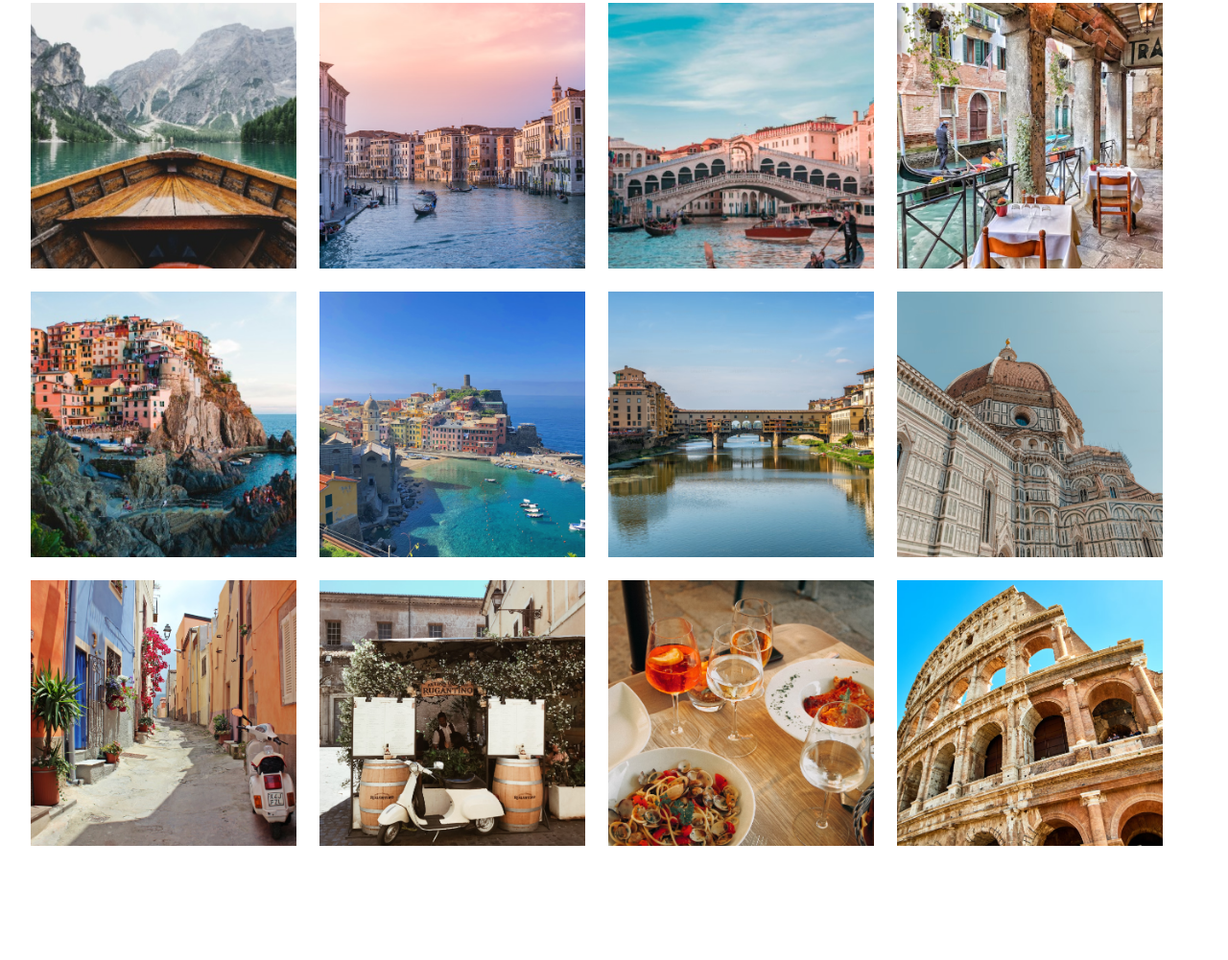
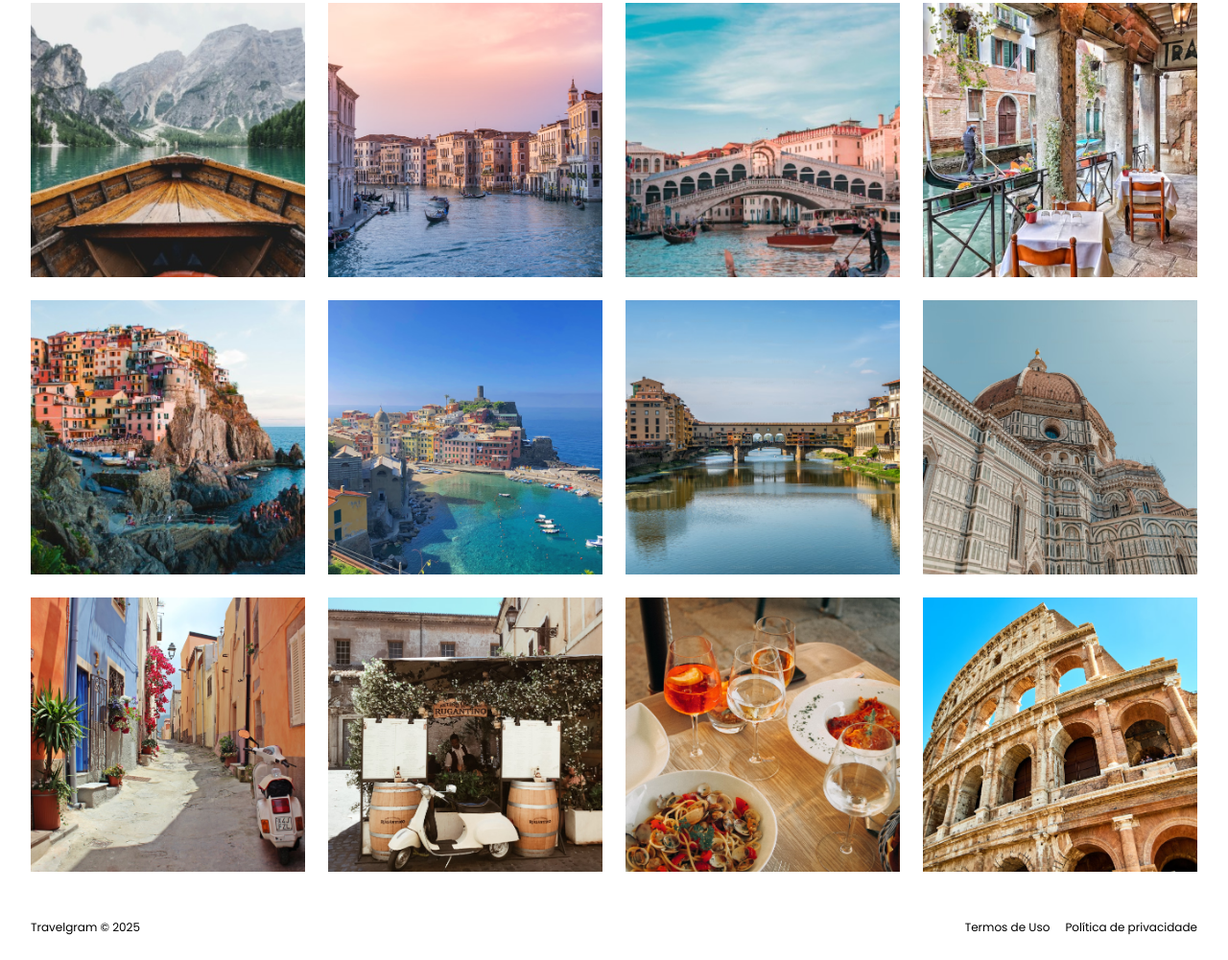
Before and after one commit to viniciogomesr/projeto-travelgram, a plain HTML site: page index.html in a window 1280 px wide. Shown: the part 341-1342 px from the top of the page at 96% size. Before the commit the page ends 1247 px from the top, so only its background shows below. Drawn offline with Linux system fonts and the light colour scheme.

Commit message:
footer done

```diff
--- /dev/null
+++ b/css/footer.css
@@ -0,0 +1,10 @@
+footer {
+    display: flex;
+    gap: 16px;
+    padding: 24px 0;
+    font: var(--text-sm);
+}
+
+footer span:nth-child(1) {
+    margin-right: auto;
+}
--- a/css/galery.css
+++ b/css/galery.css
@@ -6,7 +6,7 @@
 }
 
 .galery img {
-    max-width: 277px;
-    height: 277px;
+    max-width: 286px;
+    height: 286px;
     object-fit: cover;
 }
--- a/css/index.css
+++ b/css/index.css
@@ -4,3 +4,4 @@
 @import url(nav.css);
 @import url(main.css);
 @import url(galery.css);
+@import url(footer.css);
--- a/index.html
+++ b/index.html
@@ -71,6 +71,14 @@
         </div>
     </div>
 
+
+    <div class="container">
+        <footer>
+            <span>Travelgram &copy; 2025</span>
+            <span>Termos de Uso</span>
+            <span>Política de privacidade</span>
+        </footer>
+    </div>
 </body>
 
 </html>
```
